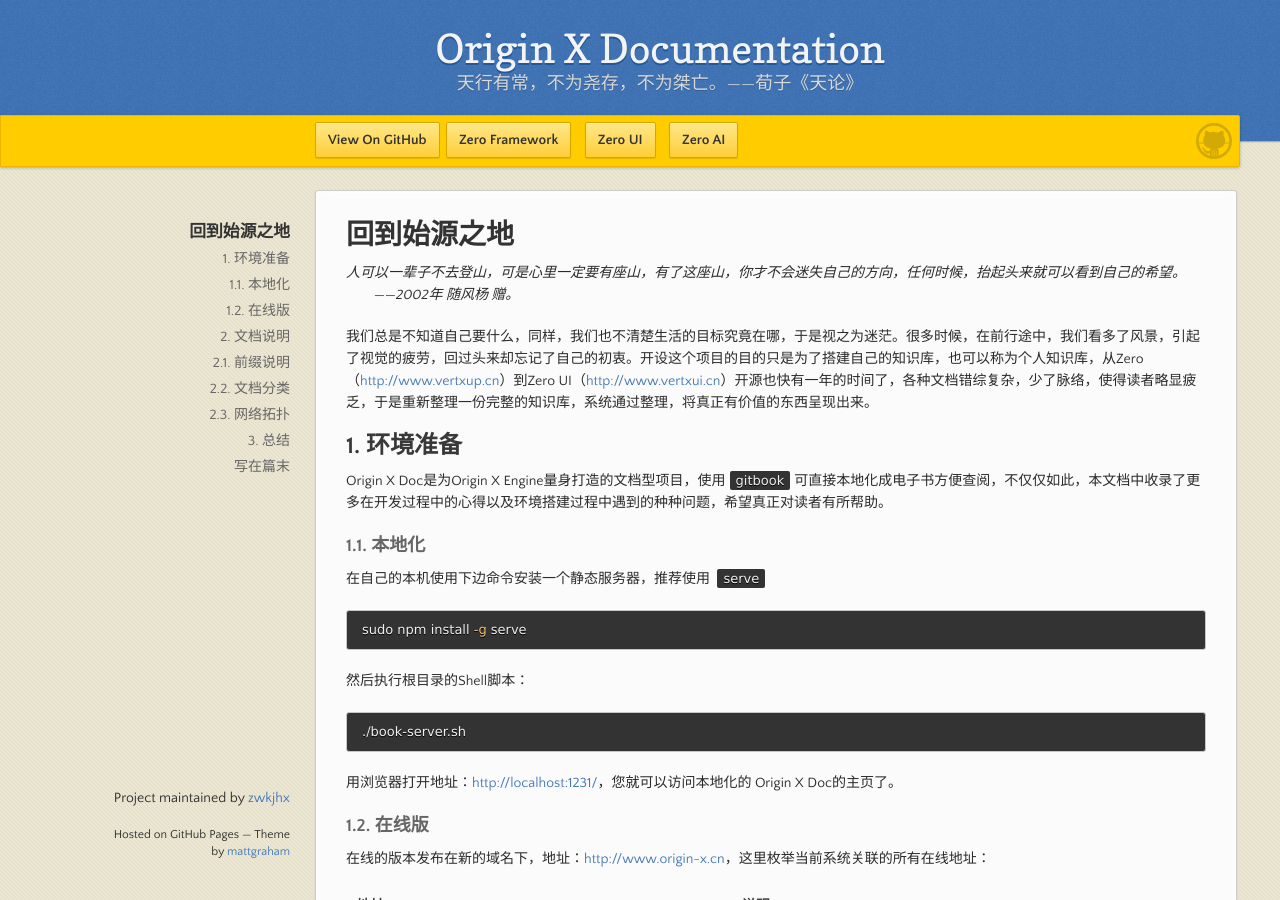
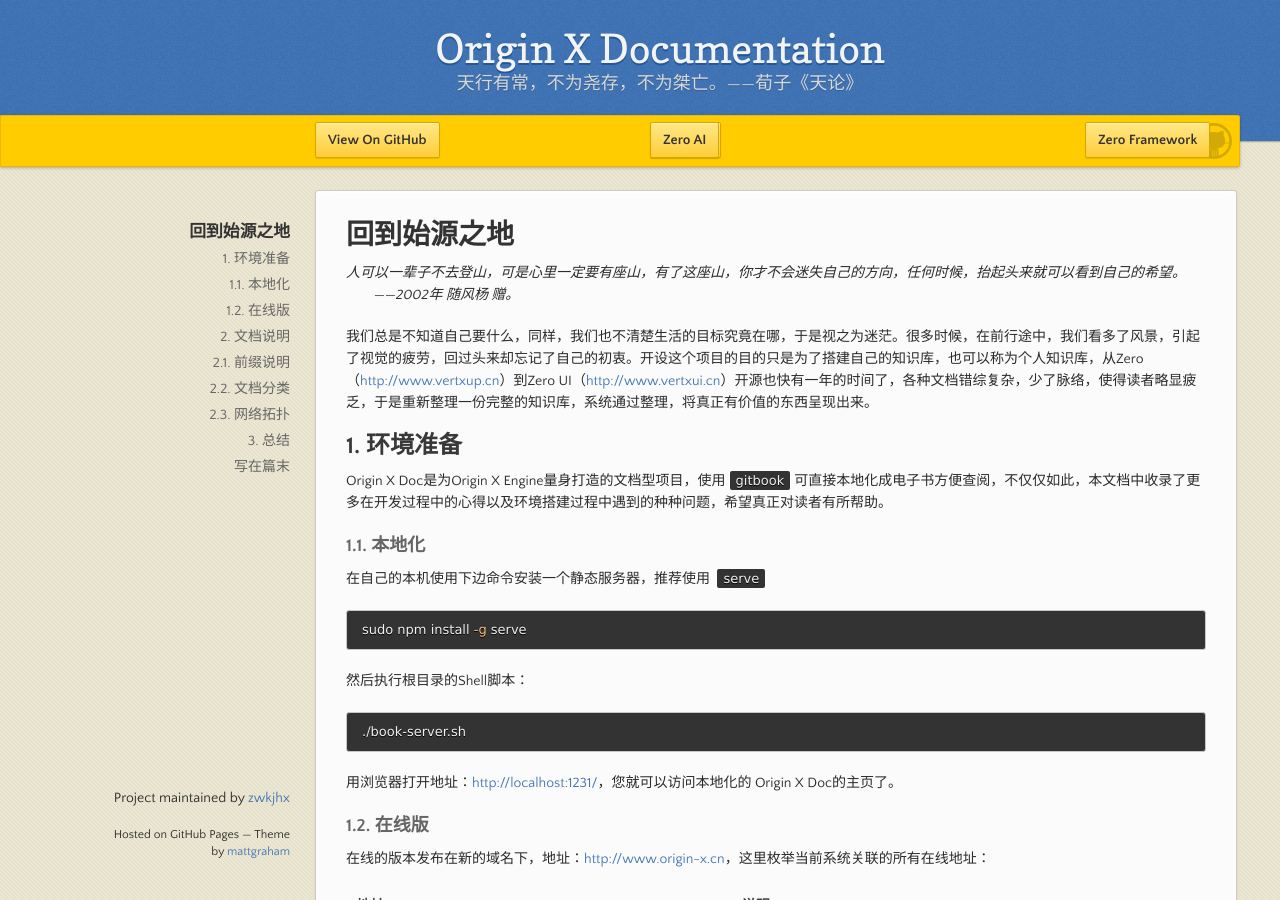
Before and after one commit to zwkjhx/ox-doc, a Jekyll site: the page built from README.md, in a window 1280 px wide and 900 px high. Built offline with Jekyll 4.4.1, drawn with Linux system fonts in a browser that asks for light colours; our own code applies the rules of GitHub Pages for plain Markdown files.

Commit message:
自适应

```diff
--- a/_layouts/default.html
+++ b/_layouts/default.html
@@ -25,9 +25,9 @@
         <span id="logo"></span>
 
         <a href="{{ site.github.repository_url }}" class="button fork"><strong>View On GitHub</strong></a>
-        <a href="http://www.vertxup.cn" class="button first" target="_blank">Zero Framework</a>
-        <a href="http://www.vertxui.cn" class="button other" target="_blank">Zero UI</a>
-        <a href="http://www.vertxai.cn" class="button other" target="_blank">Zero AI</a>
+        <a href="http://www.vertxup.cn" class="button fork first" target="_blank">Zero Framework</a>
+        <a href="http://www.vertxui.cn" class="button fork other" target="_blank">Zero UI</a>
+        <a href="http://www.vertxai.cn" class="button fork other" target="_blank">Zero AI</a>
         {% if site.show_downloads %}
           <div class="downloads">
             <span>Downloads:</span>
--- a/_sass/jekyll-theme-leap-day-extend.scss
+++ b/_sass/jekyll-theme-leap-day-extend.scss
@@ -218,14 +218,6 @@
     }
   }
 
-  .first{
-    margin-left:445px;
-  }
-
-  .other{
-    margin-left:10px
-  }
-
   .fork {
     position:fixed;
     left:50%;
@@ -236,6 +228,15 @@
     font-size:14px;
     background-color: #FFE788;
   }
+
+  .first{
+    margin-left:445px;
+  }
+
+  .other{
+    margin-left:10px
+  }
+
 
   .downloads {
     float: right;
```
